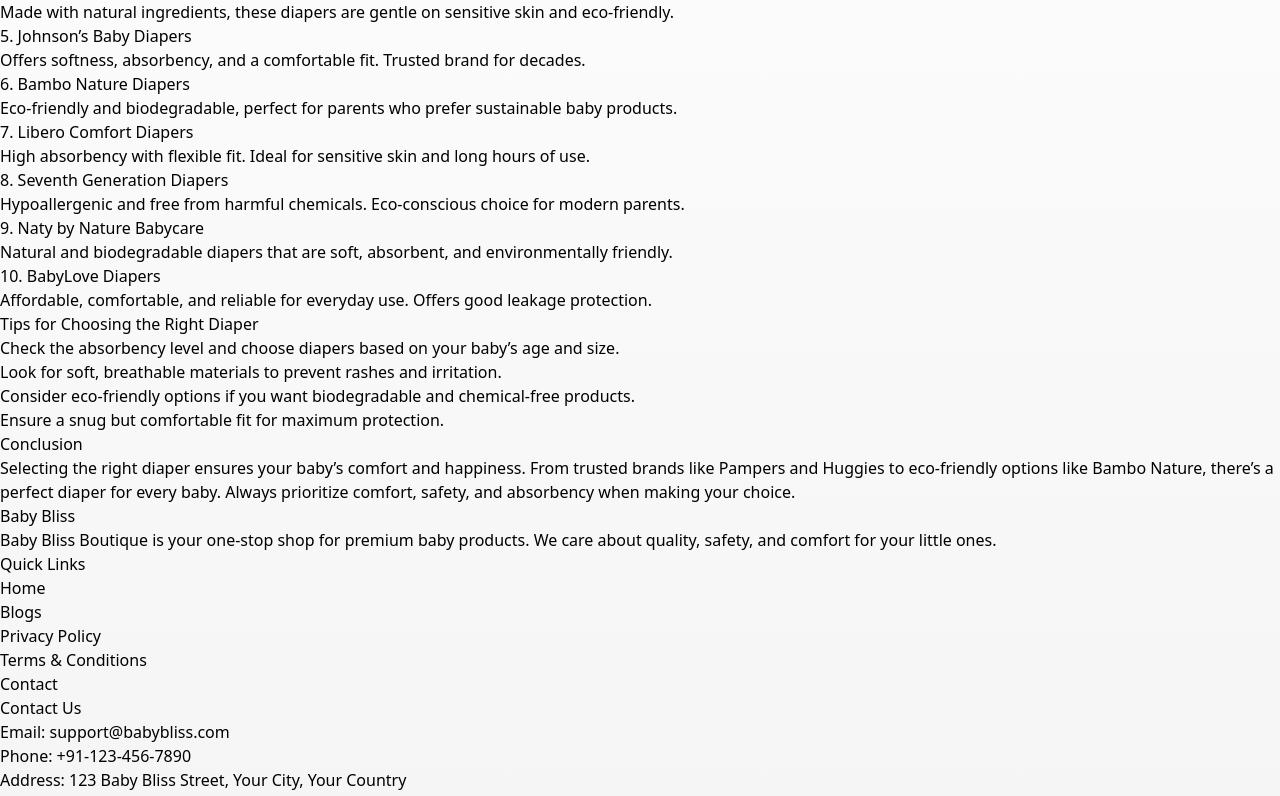
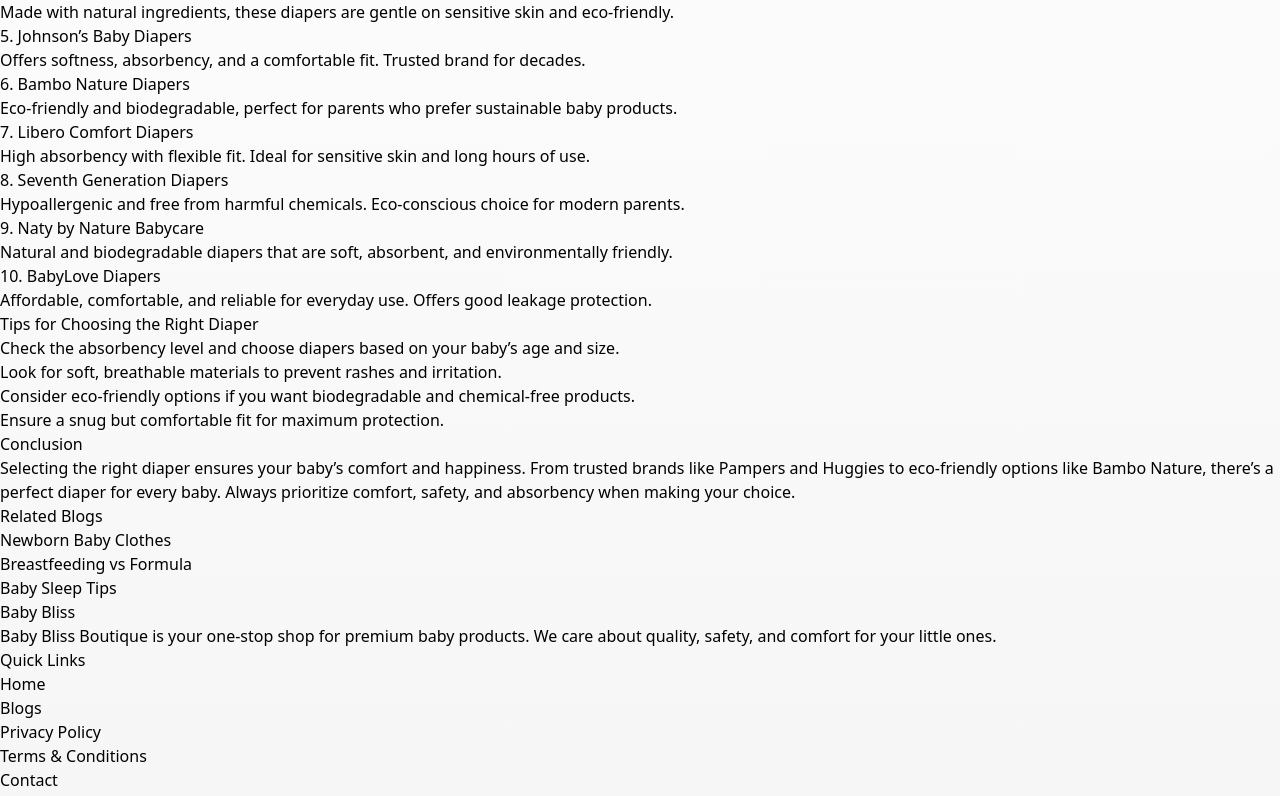
Before and after one commit to ParthJani8866/baby_bliss, a Next.js app: page /blogs/best-baby-diapers in a window 1280 px wide. Shown: the part 561-1357 px from the top of the page. Built offline with nearby package versions, Linux system fonts and the light colour scheme.

Commit message:
blogs added

```diff
--- a/pages/blogs/best-baby-diapers.js
+++ b/pages/blogs/best-baby-diapers.js
@@ -4,8 +4,14 @@
 import Header from "../components/header"; // adjust the path if needed
 import Link from "next/link";
 import Footer from "../components/Footer";
+import RelatedBlogs from "../components/RelatedBlogs";
 
 export default function BestBabyDiapers() {
+  const relatedBlogs = [
+    { title: "Newborn Baby Clothes", slug: "newborn-baby-clothes" },
+    { title: "Breastfeeding vs Formula", slug: "breastfeeding-vs-formula" },
+    { title: "Baby Sleep Tips", slug: "best-baby-lullabies" },
+  ];
   return (
     <div className="bg-white text-gray-800 min-h-screen">
       {/* Site Header */}
@@ -19,7 +25,7 @@
           content="Discover the top 10 baby diapers for absorbency, comfort, and eco-friendliness. Tips for choosing the best diapers for your baby."
         />
       </Head>
-
+      <div className="max-w-7xl mx-auto px-4 py-12 flex flex-col lg:flex-row gap-8">
         <div className="max-w-4xl mx-auto px-4 py-12">
           <h1 className="text-3xl font-bold mb-6 text-orange-500">
             10 Best Baby Diapers: Comfort & Eco-Friendly Picks
@@ -95,6 +101,10 @@
             Selecting the right diaper ensures your baby’s comfort and happiness. From trusted brands like Pampers and Huggies to eco-friendly options like Bambo Nature, there’s a perfect diaper for every baby. Always prioritize comfort, safety, and absorbency when making your choice.
           </p>
         </div>
+        <div className="max-w-4xl mx-auto px-4 py-12">
+          <RelatedBlogs blogs={relatedBlogs} />
+        </div>
+      </div>
       <Footer />
     </div>
   );
--- /dev/null
+++ b/pages/components/RelatedBlogs.js
@@ -0,0 +1,23 @@
+"use client";
+
+import Link from "next/link";
+
+export default function RelatedBlogs({ blogs }) {
+  return (
+    <aside className="hidden lg:block w-64 ml-8 sticky top-20">
+      <h3 className="text-xl font-bold mb-4 text-orange-500">Related Blogs</h3>
+      <ul className="space-y-3">
+        {blogs.map((blog) => (
+          <li key={blog.slug}>
+            <Link
+              href={`/blogs/${blog.slug}`}
+              className="block text-gray-700 hover:text-blue-600 transition"
+            >
+              {blog.title}
+            </Link>
+          </li>
+        ))}
+      </ul>
+    </aside>
+  );
+}
```
Lines whose indentation alone changed are shown as unchanged.
